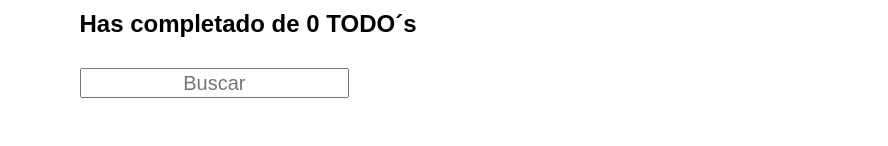
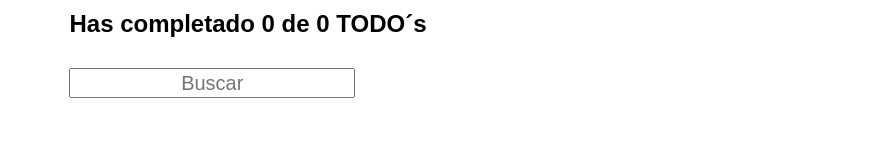
Before and after one commit to GilbertArdila/my-todo-con-React, a React (Vite) app: page / in a window 1280 px wide. Shown: the top 146 px of the page, without its empty margins (392-1280 px from the left). Built offline with nearby package versions, Linux system fonts and the light colour scheme; grey boxes are pictures that could not be loaded.

Commit message:
pequeño error el searcedTodos debe ir dentro del ul en el TodoList

```diff
--- a/src/TodoApp/App.jsx
+++ b/src/TodoApp/App.jsx
@@ -23,7 +23,7 @@ function App() {
     loading,
     error,
     searchedTodos,
-    completeTodo,
+    completedTodos,
     deleteTodo,
     totalTodos,
     openModal,
@@ -40,7 +40,7 @@ function App() {
         <TodoHeader>
           <TodoCounter
             totalTodos={totalTodos}
-            completeTodo={completeTodo} />
+            completedTodos={completedTodos} />
 
           <TodoSearch
             searchValue={searchValue}
--- a/src/TodoList/TodoList.css
+++ b/src/TodoList/TodoList.css
@@ -3,7 +3,7 @@ display: flex;
 flex-direction: column;
 justify-content: center;
 width: 100%;
-max-width: 400px;
+max-width: 600px;
 height: auto;
 }
 .todoList-section__ul{
--- a/src/TodoList/TodoList.jsx
+++ b/src/TodoList/TodoList.jsx
@@ -8,9 +8,9 @@ function TodoList({error,onError,loading,onLoading,totalTodos,onEmpty,searchedTo
          {loading && onLoading()}
          {(!loading && totalTodos === 0) && onEmpty()}
          {(!loading && searchedTodos.length===0 && totalTodos>0)&& onNotFound()}
-         {searchedTodos.map(todo=>render(todo))}
+
         <ul className="todoList-section__ul">
-            {/* este children son las props que le enviamos en App.js los todos */}
+             {/* este children son las props que le enviamos en App.js los todos  */}{searchedTodos.map(todo=>render(todo))}
             {children}
         </ul>
        </section>
```
